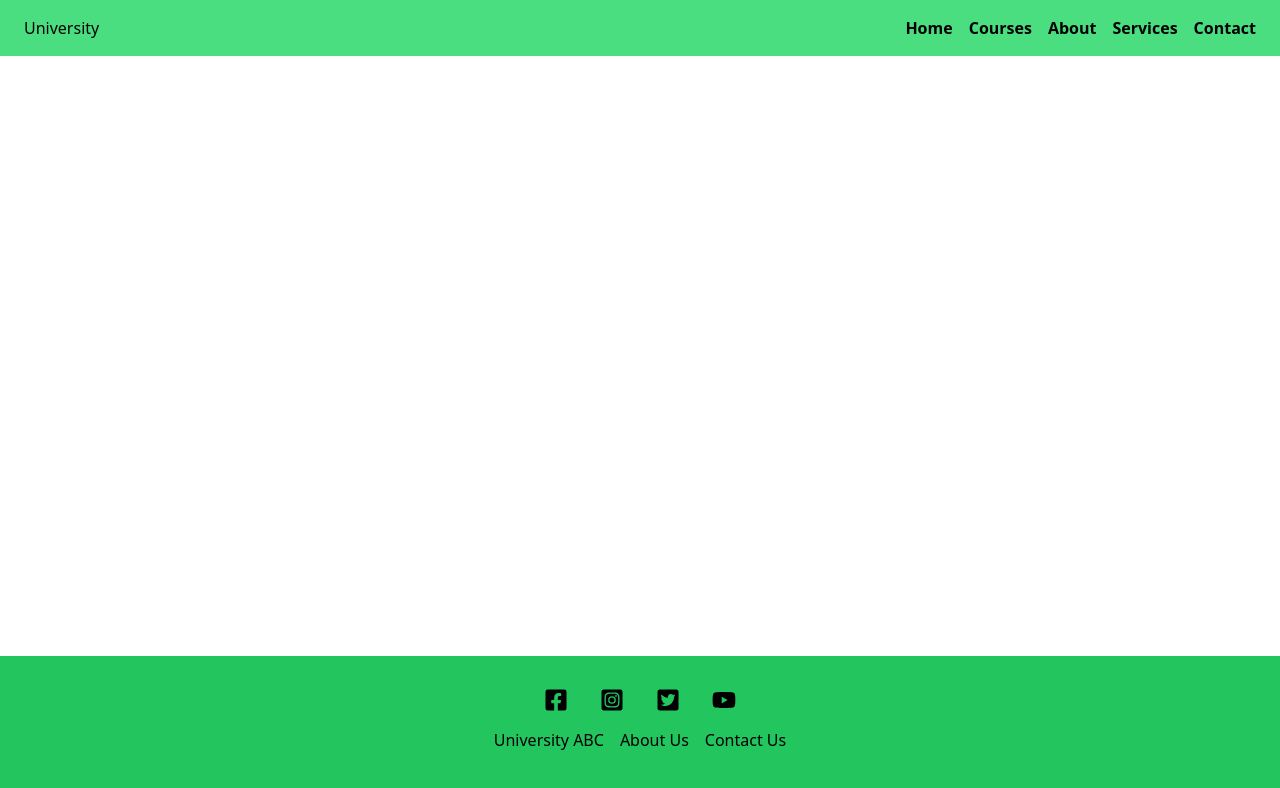
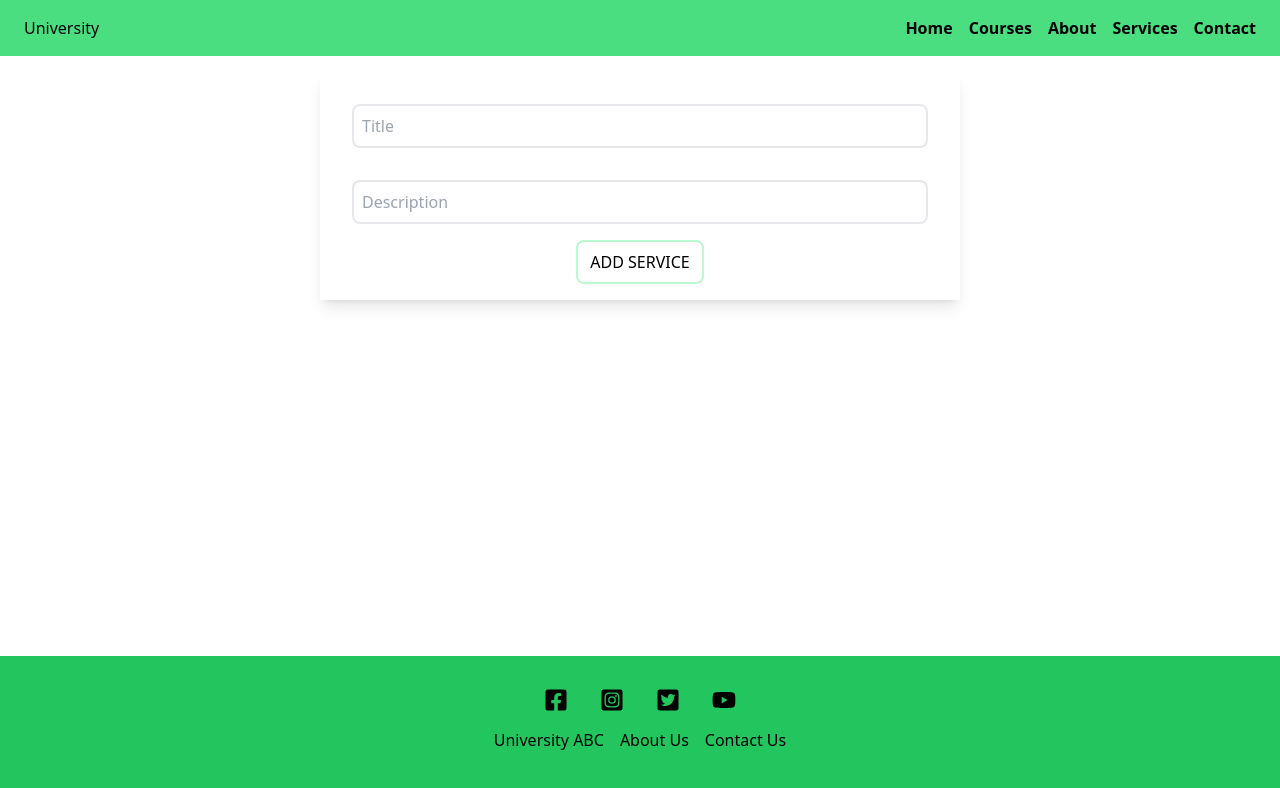
Before and after one commit to Nishan9t/university-web, a React (Create React App) app in the folder client/: page /admin/services in a window 1280 px wide. Shown: the top 788 px of the page. Built offline with nearby package versions, Linux system fonts and the light colour scheme.

Commit message:
admin services pages's frontend is done

```diff
--- a/client/src/App.js
+++ b/client/src/App.js
@@ -1,5 +1,7 @@
+
 
 import './App.css';
+import ServicesAdmin from './admin/ServicesAdmin';
 import About from './components/About';
 import Contact from './components/Contact';
 import Courses from './components/Courses';
@@ -21,6 +23,8 @@ function App() {
         <Route path="/services" element={<Services />} />
         <Route path="/contact" element={<Contact />} />
 
+        <Route path="/admin/services" element={<ServicesAdmin />} />
+
       </Routes>
       <Footer/>
     </BrowserRouter>
--- /dev/null
+++ b/client/src/admin/ServicesAdmin.jsx
@@ -0,0 +1,11 @@
+import React from 'react'
+
+export default function ServicesAdmin() {
+  return (
+    <div className='flex flex-col w-1/2 justify-center align-center mx-auto shadow-lg m-4 p-4'>
+      <input className='m-4  border border-2 hover:border-green-200 p-2 rounded-lg' placeholder='Title'></input>
+      <input className='m-4  border border-2 hover:border-green-200 p-2 rounded-lg' placeholder='Description'></input>
+      <button className='border w-32 border-2 border-green-200 rounded-lg p-2 hover:bg-green-200 self-center'>ADD SERVICE</button>
+    </div>
+  )
+}
--- a/client/src/components/Carousel.jsx
+++ b/client/src/components/Carousel.jsx
@@ -1,6 +1,7 @@
 import axios from 'axios';
 import React, { useEffect, useState } from 'react'
 import {FaLessThan,FaGreaterThan} from 'react-icons/fa'
+import {MdCircle} from 'react-icons/md'
 
 export default function Carousel() {
 
@@ -55,12 +56,17 @@ export default function Carousel() {
 
 
   return (
-    <div className='flex align-center justify-center relative mt-4 '>
-            <button className=' p-2 absolute top-1/2 left-96 border border-white hover:border-blue-500 bg-slate-100 rounded-2xl white-200' onClick={()=>indexSet("-")}><FaLessThan/></button>
+    <div>
 
-            <img className='rounded-lg ' src={images[index]}alt="carousel"/>
 
-            <button className='p-2 absolute top-1/2 right-96 border border-white hover:border-blue-500 bg-slate-100 rounded-2xl white-200' onClick={()=>indexSet("+")}><FaGreaterThan/></button>
+    <div className='flex align-center justify-center relative'>
+            <button className=' p-2 absolute top-1/2 left-44 border border-white hover:border-blue-500 bg-slate-100 rounded-2xl white-200' onClick={()=>indexSet("-")}><FaLessThan/></button>
+
+            <img className='' src={images[index]}alt="carousel"/>
+
+            <button className='p-2 absolute top-1/2 right-44 border border-white hover:border-blue-500 bg-slate-100 rounded-2xl white-200' onClick={()=>indexSet("+")}><FaGreaterThan/></button>
+
+    </div>
 
     </div>
   )
--- a/client/src/components/Home.jsx
+++ b/client/src/components/Home.jsx
@@ -1,6 +1,7 @@
 import React from 'react'
 import Footer from './Footer'
 import Carousel from './Carousel'
+import Services from './Services'
 
 export default function Home() {
   return (
@@ -14,5 +15,6 @@ export default function Home() {
       </div>
 
 
+
   )
 }
```
Also changed, not shown: 1 other file (tests, documents, lock files or other folders).
